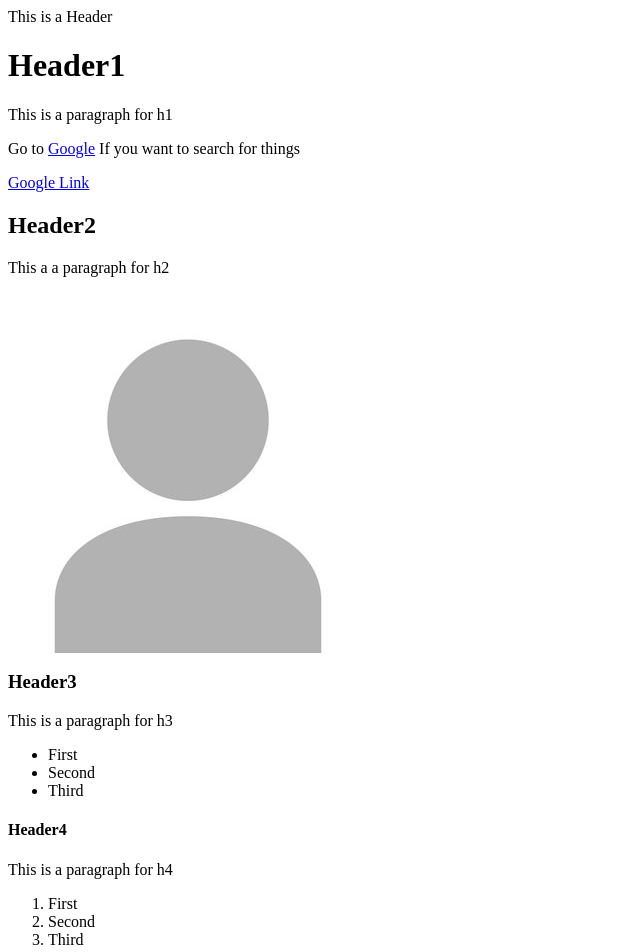
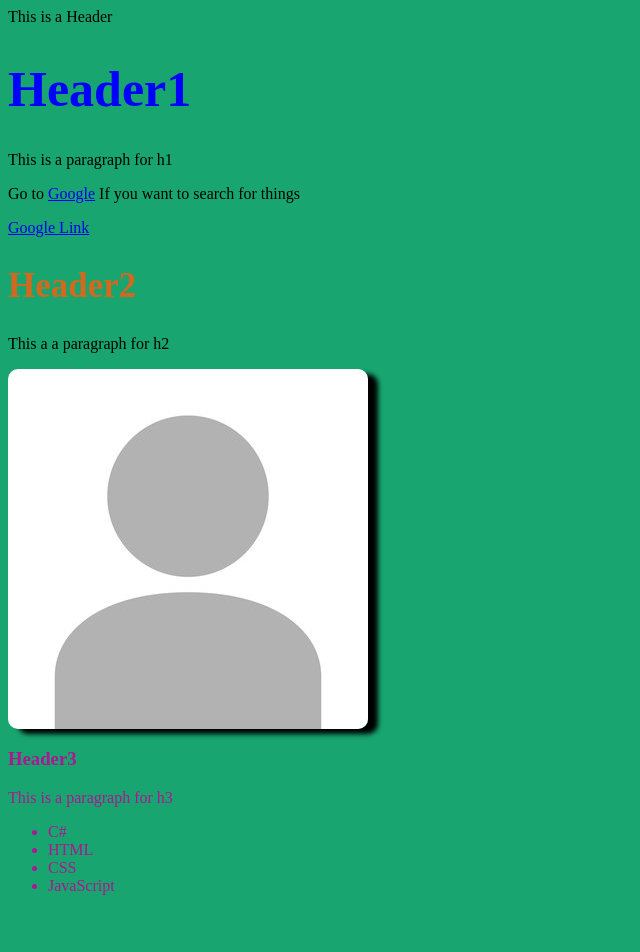
Before and after one commit to dbrumley77/HTML-Practice, a plain HTML site: page index.html in a window 1280 px wide. Shown: the top 952 px of the page, without its empty margins (0-640 px from the left). Drawn offline with Linux system fonts and the light colour scheme.

Commit message:
CSS Added

```diff
--- a/index.html
+++ b/index.html
@@ -1,5 +1,6 @@
 <html>
     <head>
+        <link rel="stylesheet" href="style.css">
 
     </head>
     <title>
@@ -11,7 +12,7 @@
 
         </body>
         <main>
-        <main>
+
 
         <div> <!-- also goes by section or article -->
             <h1>Header1</h1>
@@ -25,16 +26,20 @@
         <div>
             <h2>Header2</h2>
             <p>This a a paragraph for h2</p>
-            <img src="images/headphoto.jpg" alt="generic headphoto">
+            <img
+            src="images/headphoto.jpg"
+            alt="generic headphoto"
+            Id="main-photo">
         </div>
 
-        <div>
+        <div class="skills">
             <h3>Header3</h3>
             <p>This is a paragraph for h3</p>
             <ul>
-                <li>First</li>
-                <li>Second</li>
-                <li>Third</li>
+                <li>C#</li>
+                <li>HTML</li>
+                <li>CSS</li>
+                <li>JavaScript</li>
             </ul>
         </div>
 
@@ -60,6 +65,11 @@
 
         </main>
 
+        <div>
+            <h3>More Information</h3>
+            <p>Go <a href="about.html">here</a> to see more about me</p>
+        </div>
+
     </body>
 
 
--- /dev/null
+++ b/style.css
@@ -0,0 +1,25 @@
+h1 {
+    color:blue;
+    font-size: 50px;
+}
+
+
+h2 {
+    color:chocolate;
+    font-size: 35px;
+}
+
+body {
+    background-color: rgb(24, 165, 111);
+}
+
+.Skills{
+    color:rgb(173, 22, 148);
+    height: 200px;
+    width: 400px;
+}
+
+#main-photo{
+    border-radius: 10px;
+    box-shadow: 10px 5px 5px;
+}
```
Also changed, not shown: about.html (added, +15 -0 lines).
